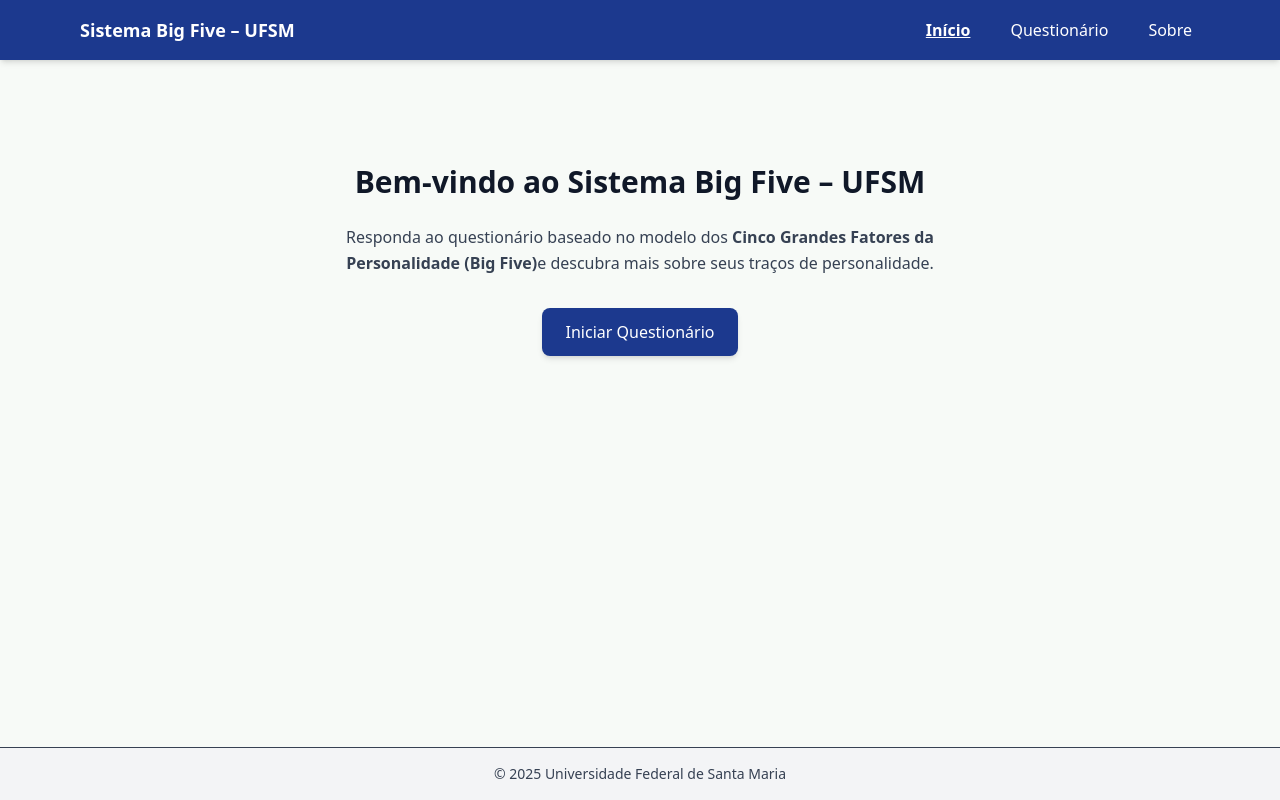
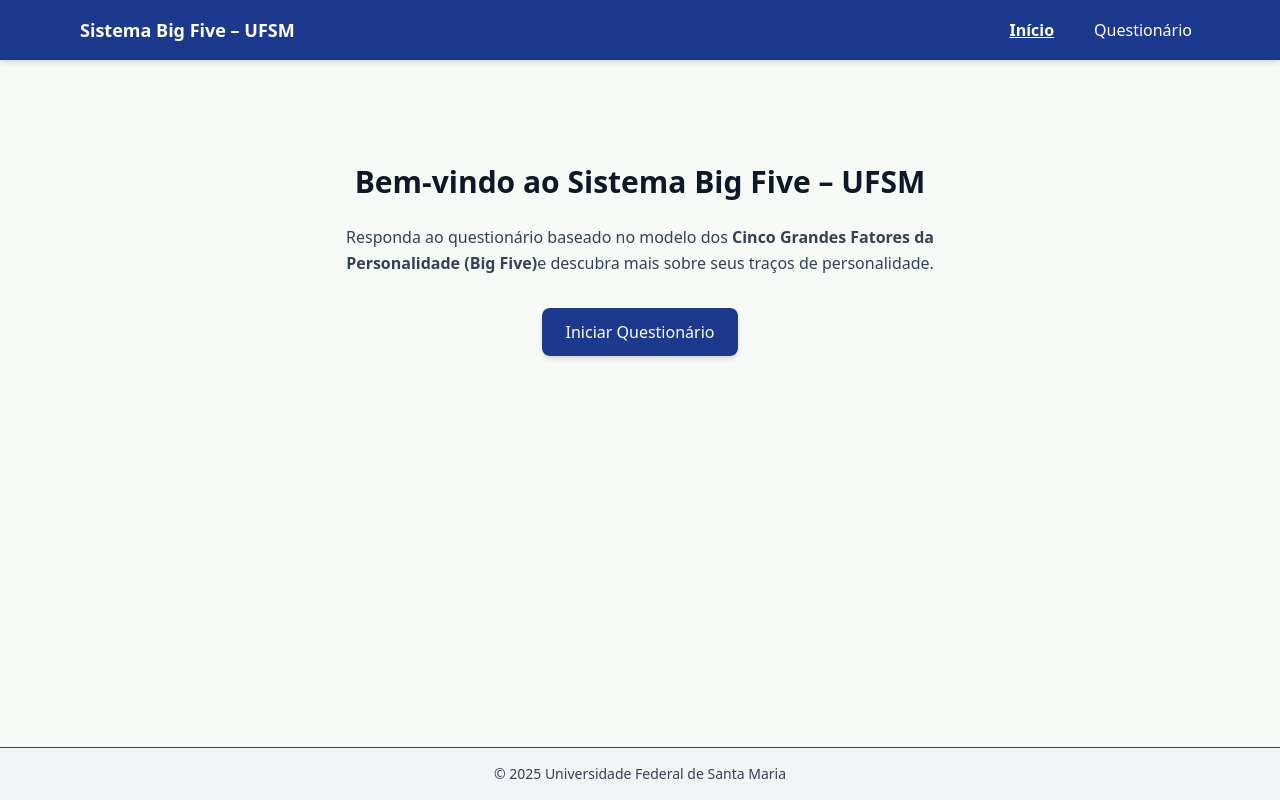
Before and after one commit to ldnora/inpsyght, a Next.js app in the folder frontend/: page / in a window 1280 px wide. Built offline with nearby package versions, Linux system fonts and the light colour scheme.

Commit message:
Remove: Delete the "sobre" page and other informations of C

```diff
--- a/frontend/src/app/components/Header.tsx
+++ b/frontend/src/app/components/Header.tsx
@@ -40,18 +40,6 @@
                 Questionário
               </Link>
             </li>
-            <li>
-              <Link
-                href="/sobre"
-                aria-current={pathname === "/sobre" ? "page" : undefined}
-                className={`hover:underline focus:outline-none focus:ring-2 focus:ring-yellow-400 px-2 py-1 rounded
-                  ${
-                    pathname === "/sobre" ? "font-semibold underline" : ""
-                  }`}
-              >
-                Sobre
-              </Link>
-            </li>
           </ul>
         </nav>
       </div>
--- a/frontend/src/app/formulario/[documentId]/page.tsx
+++ b/frontend/src/app/formulario/[documentId]/page.tsx
@@ -444,22 +444,6 @@
           Este formulário é uma ferramenta de autoavaliação.
           Suas respostas não são armazenadas em nossos servidores e ficam salvas apenas no seu navegador.
         </p>
-        {/* MUDANÇA APLICADA AQUI */}
-        <p className="mt-2">
-          Em caso de dúvidas, entre em contato com a CAED:
-          <a href="mailto:caed@ufsm.br" className="underline hover:text-gray-700 ml-1">
-            caed@ufsm.br
-          </a>
-          <span className="mx-1">|</span>
-          <a
-            href="https://www.ufsm.br/pro-reitorias/prograd/caed"
-            target="_blank"
-            rel="noopener noreferrer"
-            className="underline hover:text-gray-700"
-          >
-            Site da CAED
-          </a>
-        </p>
       </footer>
     </div>
   );
--- a/frontend/src/app/sobre/page.tsx
+++ /dev/null
@@ -1,19 +0,0 @@
-"use client";
-
-export default function SobrePage() {
-
-  return (
-    <main className="flex flex-col items-center justify-center flex-1 py-20 px-6">
-      {/* Título principal da página */}
-      <h1 className="text-3xl font-bold text-gray-900 mb-6 text-center">
-        Sobre
-      </h1>
-
-      {/* Texto explicativo */}
-      <p className="text-gray-700 text-center max-w-2xl mb-8 leading-relaxed">
-        Informações sobre a CAED e o sistema Big Five - UFSM.
-      </p>
-
-    </main>
-  );
-}
```
